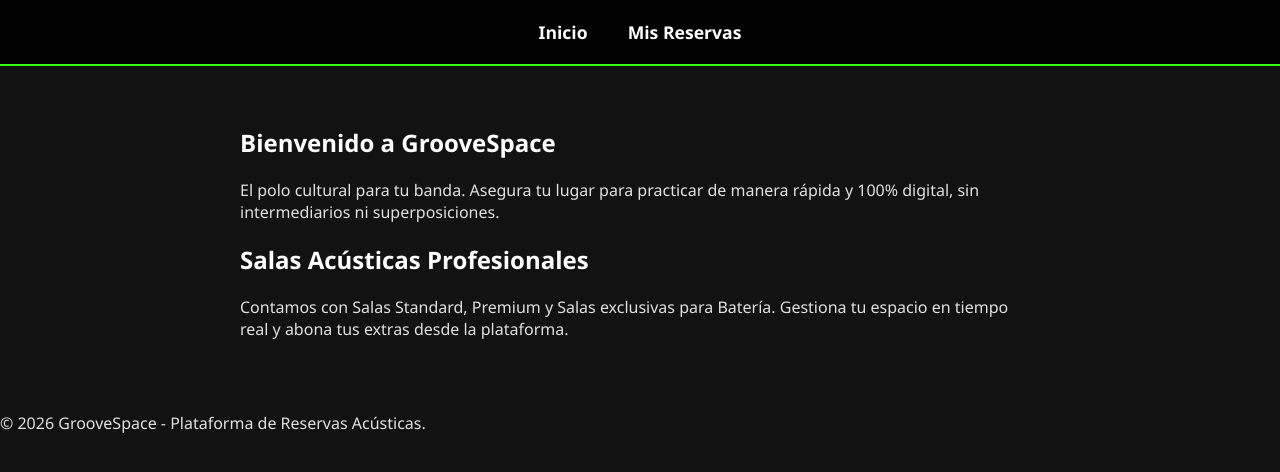
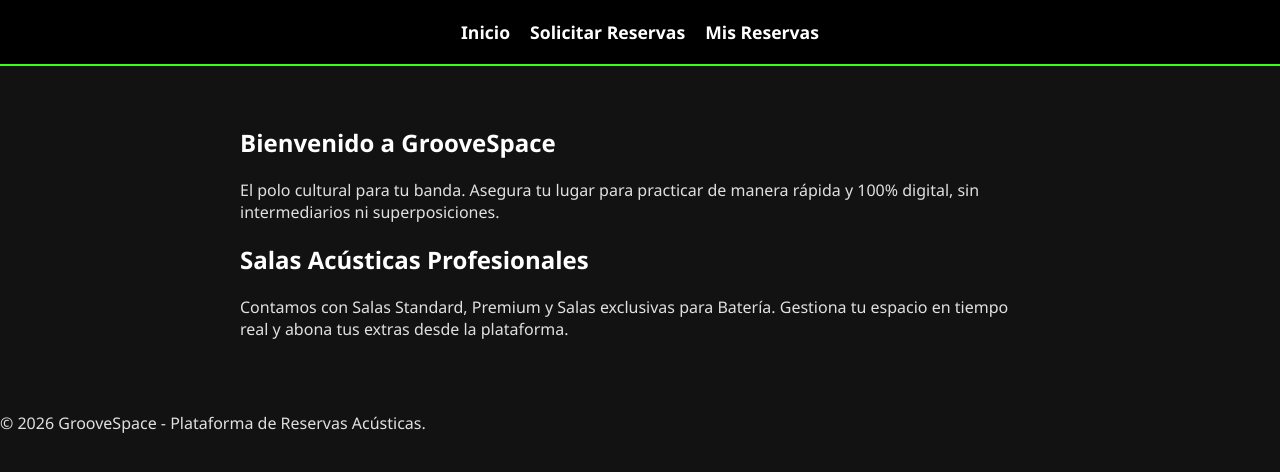
Before and after one commit to ulescano747-ux/Grupo-6-GrooveSpace, a plain HTML site: page Hito2/index.html in a window 1280 px wide. Drawn offline with Linux system fonts and the light colour scheme.

Commit message:
Add link text for 'Solicitar Reservas' in navigation

```diff
--- a/Hito2/index.html
+++ b/Hito2/index.html
@@ -11,7 +11,7 @@
         <nav>
             <ul>
                 <li><a href="index.html">Inicio</a></li>
-                <li><a href="pages/nueva-reserva.html"></a></li>
+                <li><a href="pages/nueva-reserva.html">Solicitar Reservas</a></li>
                 <li><a href="pages/mis-reservas.html">Mis Reservas</a></li>
             </ul>
         </nav>
```
